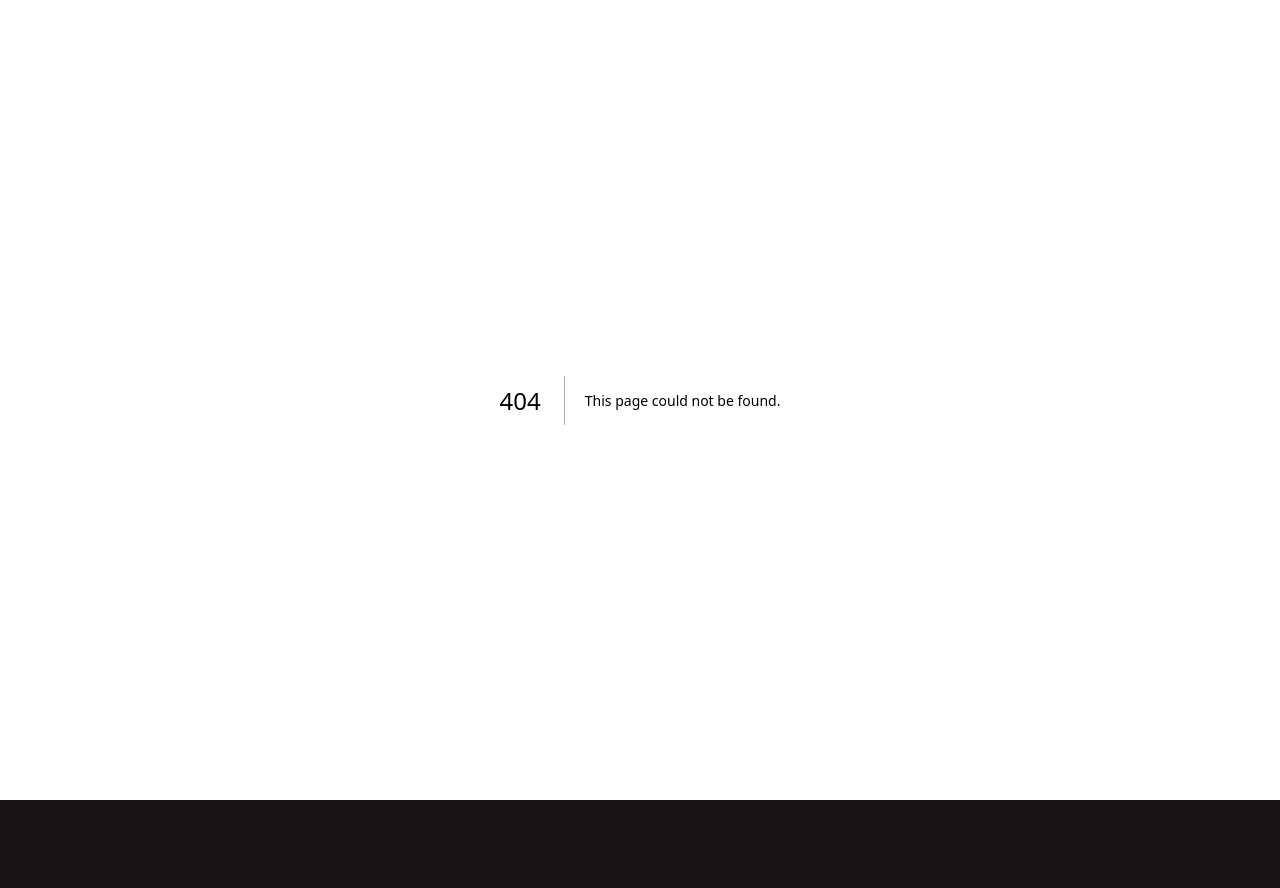
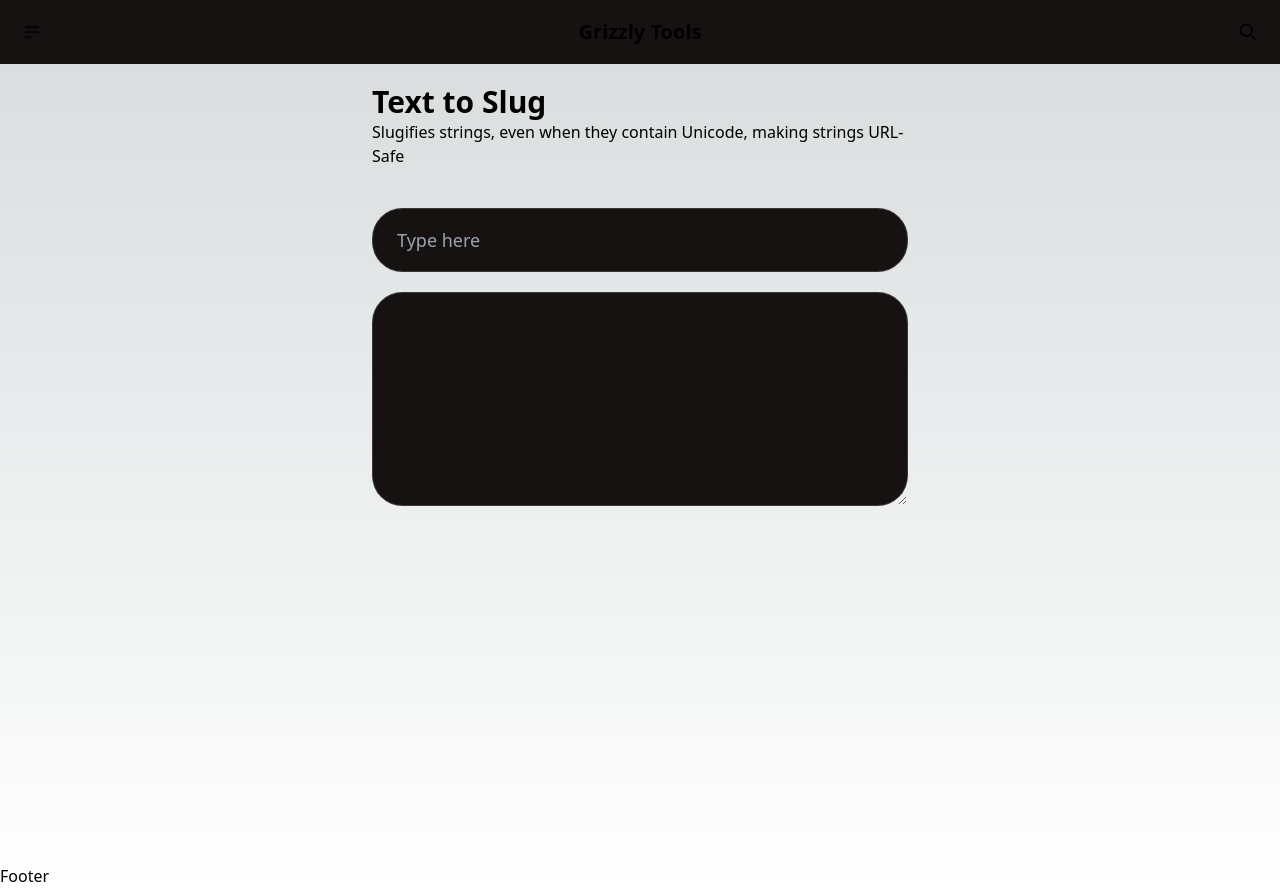
Before and after one commit to zubair1024/grizzly-tools, a Next.js app: page /text-to-slug in a window 1280 px wide. Before the commit this address had no page. Before the commit the page ends 800 px from the top, so only its background shows below. Built offline with nearby package versions, Linux system fonts and the light colour scheme.

Commit message:
adding text to slug tool

```diff
--- a/package.json
+++ b/package.json
@@ -18,7 +18,8 @@
     "node.nato-phonetics.lib": "^2.0.1",
     "react": "18.2.0",
     "react-dom": "18.2.0",
-    "react-icons": "^4.7.1"
+    "react-icons": "^4.7.1",
+    "slugify": "^1.6.5"
   },
   "devDependencies": {
     "@types/node": "^18.14.1",
--- a/src/data/routes.ts
+++ b/src/data/routes.ts
@@ -11,6 +11,11 @@
     route: 'uuid-v4-generator',
     desc: `A universally unique identifier (UUID) is a 128-bit number used to identify information in computer systems. The number of possible UUIDs is 16^32, which is 2^128 or about 3.4x10^38 (which is a lot !).`,
   },
+  {
+    title: 'Text to Slug',
+    route: 'text-to-slug',
+    desc: `Slugifies strings, even when they contain Unicode, making strings URL-Safe`,
+  },
 ];
 
 export default routes;
--- /dev/null
+++ b/src/pages/text-to-slug.tsx
@@ -0,0 +1,56 @@
+import Layout from '@/components/Layout';
+import routes from '@/data/routes';
+import { useState } from 'react';
+import slugify from 'slugify';
+
+const route = routes.filter((i) => i.route === 'text-to-slug')?.[0];
+
+const TextToSlugScreen = () => {
+  const [inputText, setInputText] = useState('');
+  const [outputText, setOutputText] = useState('');
+
+  const handleInputChange = (e: React.ChangeEvent<HTMLInputElement>) => {
+    const value = e.target.value;
+    const output = slugify(value, {
+      replacement: '-',
+      lower: true,
+      strict: true,
+      trim: true,
+    });
+    setInputText(value);
+    setOutputText(output);
+  };
+
+  return (
+    <>
+      <Layout>
+        <div className="max-w-xl min-h-screen mx-auto px-5 py-5">
+          <div>
+            <h1>{route.title}</h1>
+            <p>{route.desc}</p>
+          </div>
+          <div className="py-10 space-y-5">
+            <div>
+              <input
+                type="text"
+                placeholder="Type here"
+                value={inputText}
+                onChange={handleInputChange}
+                className="input input-bordered input-lg w-full "
+              />
+            </div>
+            <div>
+              <textarea
+                className="textarea textarea-bordered textarea-lg w-full"
+                rows={5}
+                value={outputText}
+              ></textarea>
+            </div>
+          </div>
+        </div>
+      </Layout>
+    </>
+  );
+};
+
+export default TextToSlugScreen;
--- a/src/pages/uuid-v4-generator.tsx
+++ b/src/pages/uuid-v4-generator.tsx
@@ -4,7 +4,7 @@
 
 const route = routes.filter((i) => i.route === 'uuid-v4-generator')?.[0];
 
-const TextToNatoScreen = () => {
+const UuidV4GeneratorScreen = () => {
   const [numberOfIDs, setNumberOfIDs] = useState<number>(1);
   const [ids, setIds] = useState<string[]>([]);
 
@@ -94,4 +94,4 @@
   );
 };
 
-export default TextToNatoScreen;
+export default UuidV4GeneratorScreen;
```
Also changed, not shown: 1 other file (tests, documents, lock files or other folders).
